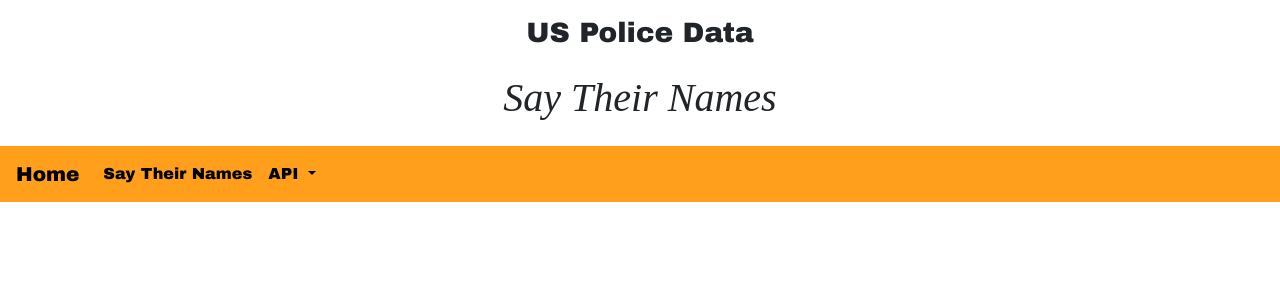
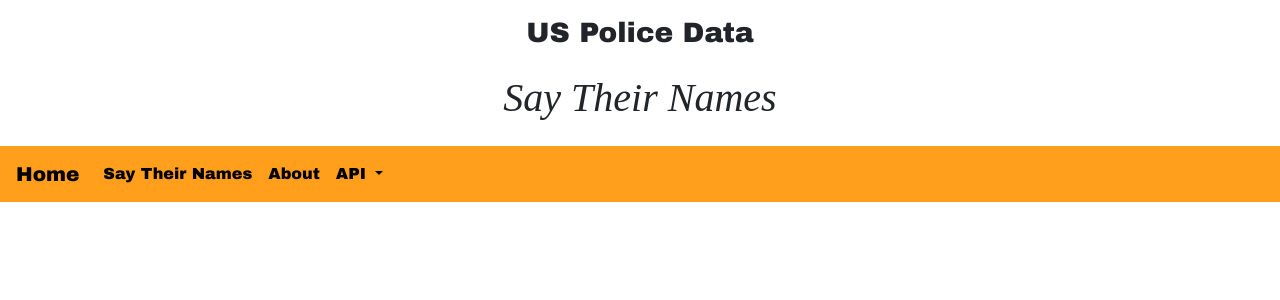
Before and after one commit to etarakci/project-two, a Flask app: page /saytheirnames in a window 1280 px wide. Shown: the top 300 px of the page. Run offline with Flask 2, Linux system fonts and the light colour scheme; data that the repository does not hold is empty; some libraries are stand-ins or nearby versions.

Commit message:
fixed som formatting

```diff
--- a/templates/index.html
+++ b/templates/index.html
@@ -45,7 +45,7 @@
                 </li>
                 <li class="nav-item">
                   <a class="nav-link" href="/about">About</a>
-              </li>
+                </li>
                 <li class="nav-item dropdown">
                   <a class="nav-link dropdown-toggle" href="#" id="navbarDropdownMenuLink" data-toggle="dropdown" aria-haspopup="true" aria-expanded="false">
                     API
--- a/templates/names.html
+++ b/templates/names.html
@@ -26,6 +26,9 @@
               <ul class="navbar-nav">
                 <li class="nav-item">
                   <a class="nav-link" href="/saytheirnames">Say Their Names</a>
+                </li>
+                <li class="nav-item">
+                  <a class="nav-link" href="/about">About</a>
                 </li>
                 <li class="nav-item dropdown">
                   <a class="nav-link dropdown-toggle" href="#" id="navbarDropdownMenuLink" data-toggle="dropdown" aria-haspopup="true" aria-expanded="false">
```
